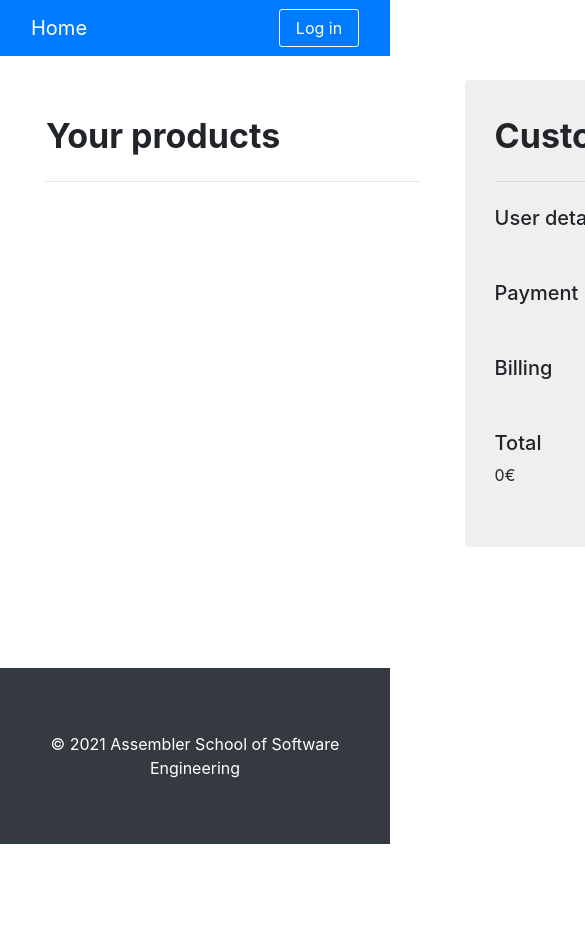
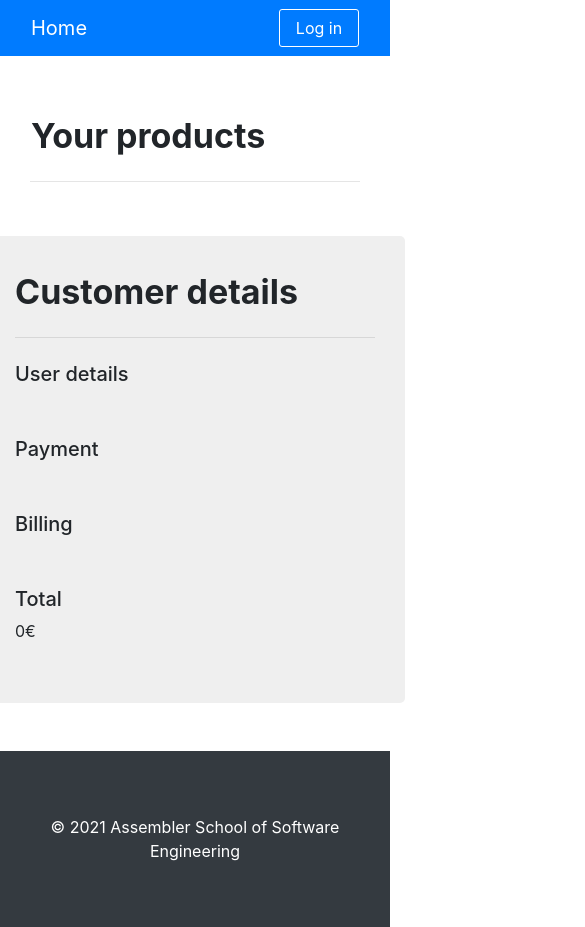
Before and after one commit to assembler-institute/react-shopping-cart-context, a React (Create React App) app: page /checkout/order-summary in a window 390 px wide. Shown: the top 927 px of the page, 585 px wide, since content can reach past the window. Before the commit the page ends 844 px from the top, so only its background shows below. Built offline with nearby package versions, Linux system fonts and the light colour scheme.

Commit message:
feat: solved responsiveness in payment page

```diff
--- a/src/pages/Checkout/CheckoutSummary/CheckoutSummary.js
+++ b/src/pages/Checkout/CheckoutSummary/CheckoutSummary.js
@@ -28,7 +28,7 @@ function CheckoutSummary({ hasDiscount }) {
   }
 
   return (
-    <div id="summaryWrapper" className="d-flex justify-content-between">
+    <div id="summaryWrapper" className="row d-flex justify-content-between">
       <div className="summary-block summary-left col col-12 col-sm-6">
         <div className="summary-title px-3">Your products</div>
         <div className="col col-12 mb-4">
```
